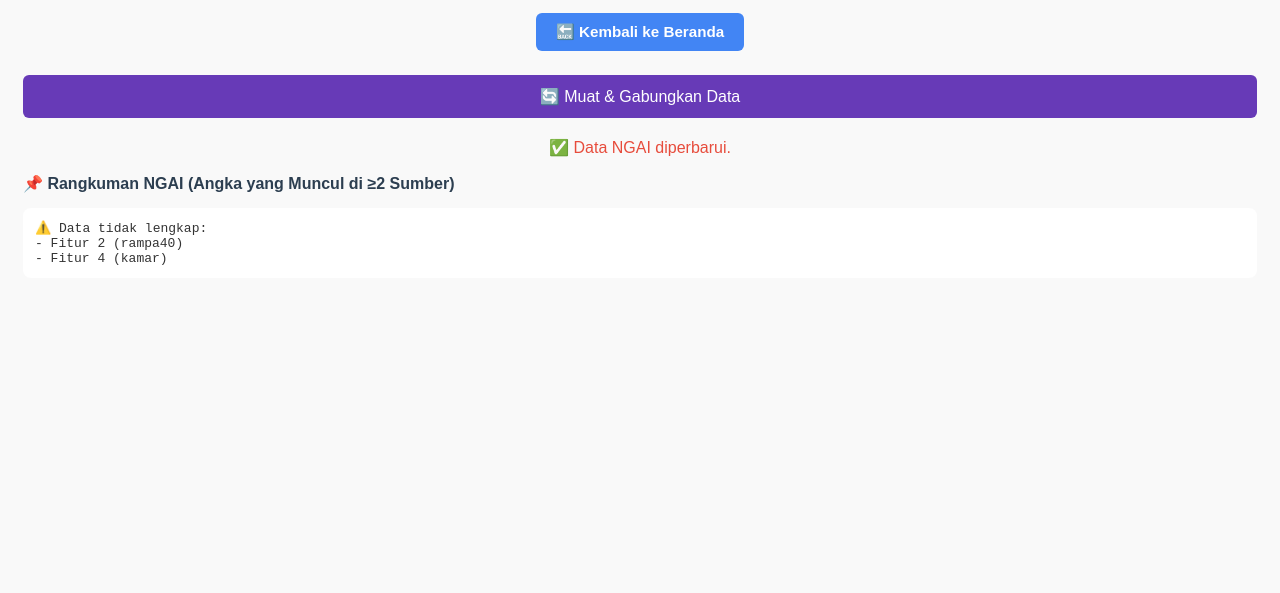
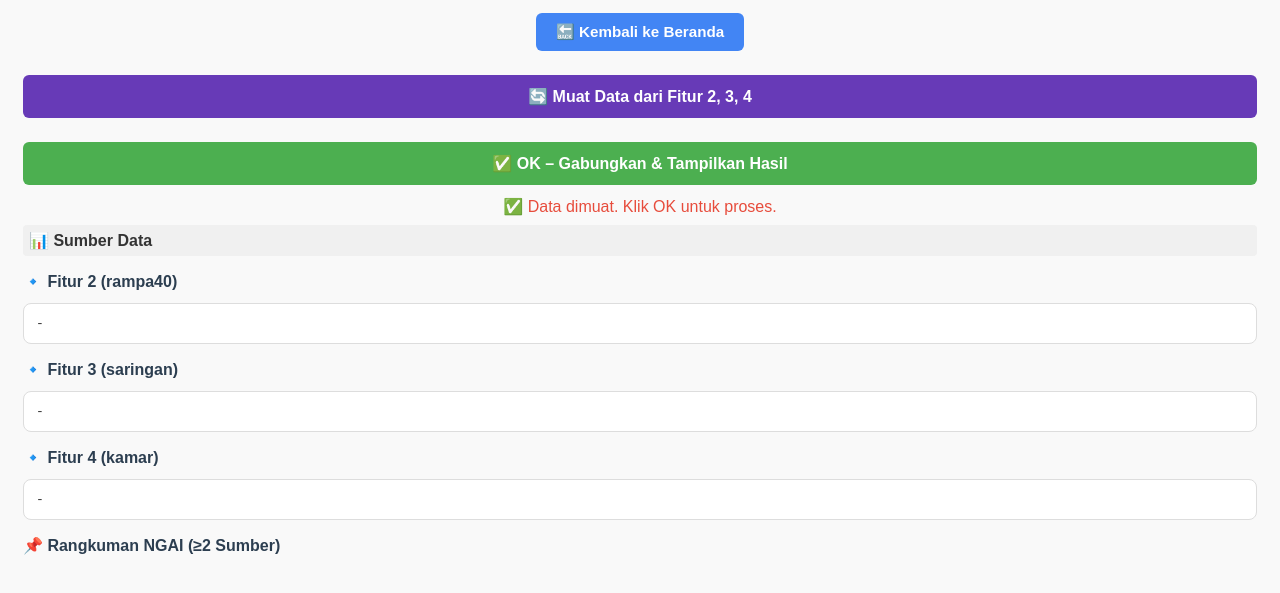
Before and after one commit to andi887/andi887-akko139.github.io, a plain HTML site: page fitur5.html in a window 1280 px wide. Shown: the part 53-646 px from the top of the page. Drawn offline with Linux system fonts and the light colour scheme; no server answers.

Commit message:
Refactor fitur5.html for enhanced UI and functionality
The HTML structure has been updated to include new buttons and styles for better user interaction. The JavaScript functions for data fetching and processing have been refined for improved performance and clarity.

Signed-off-by: andi139 <akkoandi@gmail.com>

```diff
--- a/fitur5.html
+++ b/fitur5.html
@@ -17,7 +17,6 @@
       margin: 0 0 16px;
     }
 
-    /* 🔙 Kembali ke Beranda — inline style, konsisten dengan fitur2 & fitur4 */
     .back-home {
       text-align: center;
       margin: 12px 0;
@@ -39,21 +38,24 @@
     .btn {
       width: 100%;
       padding: 12px;
-      background: #673ab7;
-      color: white;
       border: none;
       border-radius: 6px;
       font-size: 16px;
       cursor: pointer;
       margin: 12px 0;
+      font-weight: bold;
     }
+    #btn-refresh { background: #673ab7; color: white; }
+    #btn-ok { background: #4CAF50; color: white; display: none; }
+
     .result-box {
       background: white;
       padding: 12px;
       border-radius: 8px;
-      margin-top: 15px;
+      margin-top: 12px;
       font-family: monospace;
       white-space: pre-wrap;
+      border: 1px solid #ddd;
     }
     .section {
       margin-top: 16px;
@@ -69,27 +71,59 @@
       min-height: 20px;
       margin: 8px 0;
     }
+    #ngai-result {
+      display: none;
+      background: #e8f5e9;
+      border-color: #4caf50;
+    }
+    .source-title {
+      background: #f0f0f0;
+      padding: 6px;
+      border-radius: 4px;
+      font-weight: bold;
+      margin: 8px 0 4px;
+    }
   </style>
 </head>
 <body>
   <h1>🔮 ngai</h1>
 
-  <!-- 🔙 Kembali ke Beranda -->
   <div class="back-home">
     <a href="index.html">🔙 Kembali ke Beranda</a>
   </div>
 
-  <button class="btn" id="btn-refresh">🔄 Muat & Gabungkan Data</button>
+  <button class="btn" id="btn-refresh">🔄 Muat Data dari Fitur 2, 3, 4</button>
+  <button class="btn" id="btn-ok">✅ OK – Gabungkan & Tampilkan Hasil</button>
   <div class="status" id="status"></div>
 
+  <!-- Tampilan sementara: 3 sumber -->
+  <div id="preview-section" style="display:none;">
+    <div class="source-title">📊 Sumber Data</div>
+
+    <div class="section">
+      <div class="title">🔹 Fitur 2 (rampa40)</div>
+      <div class="result-box" id="preview-r">-</div>
+    </div>
+
+    <div class="section">
+      <div class="title">🔹 Fitur 3 (saringan)</div>
+      <div class="result-box" id="preview-s">-</div>
+    </div>
+
+    <div class="section">
+      <div class="title">🔹 Fitur 4 (kamar)</div>
+      <div class="result-box" id="preview-k">-</div>
+    </div>
+  </div>
+
+  <!-- Hasil akhir -->
   <div class="section">
-    <div class="title">📌 Rangkuman NGAI (Angka yang Muncul di ≥2 Sumber)</div>
-    <div class="result-box" id="ngai-result">Belum ada data. Silakan generate di fitur lain lalu refresh.</div>
+    <div class="title">📌 Rangkuman NGAI (≥2 Sumber)</div>
+    <div class="result-box" id="ngai-result">Klik "OK" setelah data dimuat.</div>
   </div>
 
   <!-- Firebase SDK -->
   <script type="module">
-    // 🔹 Firebase
     import { initializeApp } from "https://www.gstatic.com/firebasejs/10.12.2/firebase-app.js";
     import { getDatabase, ref, onValue } from "https://www.gstatic.com/firebasejs/10.12.2/firebase-database.js";
 
@@ -107,7 +141,6 @@
     const db = getDatabase(app);
     const inputRef = ref(db, 'generator_2d/inputs');
 
-    // 🔹 Konstanta
     const SHIO_TO_2D = {
       1: ["01","13","25","37","49","61","73","85","97"],
       2: ["02","14","26","38","50","62","74","86","98"],
@@ -125,20 +158,18 @@
 
     const ALL_2D = Array.from({length:100}, (_,i) => i.toString().padStart(2,'0'));
 
-    // 🔹 Helper
+    // Simpan data sementara
+    let cachedR = null;
+    let cachedS = null;
+    let cachedK = null;
+
     function showMessage(msg) {
       document.getElementById('status').textContent = msg;
     }
 
     function parseDigitParts(input) {
       if (!input?.trim()) return [];
-      return input
-        .split('/')
-        .map(s => s.trim().replace(/\D/g, ''))
-        .filter(Boolean)
-        .join('')
-        .split('')
-        .filter(d => d >= '0' && d <= '9');
+      return input.split('/').map(s => s.trim().replace(/\D/g, '')).filter(Boolean).join('').split('').filter(d => d >= '0' && d <= '9');
     }
 
     function parseRange(rangeStr) {
@@ -155,191 +186,144 @@
 
     function parseShioParts(input) {
       if (!input?.trim()) return [];
-      return input
-        .split('/')
-        .map(s => parseInt(s.trim().replace(/\D/g, ''), 10))
-        .filter(n => !isNaN(n) && n >= 1 && n <= 12);
+      return input.split('/').map(s => parseInt(s.trim().replace(/\D/g, ''), 10)).filter(n => !isNaN(n) && n >= 1 && n <= 12);
     }
 
-    function getShioNumbers(shio) {
-      return SHIO_TO_2D[shio] || [];
-    }
+    function getShioNumbers(shio) { return SHIO_TO_2D[shio] || []; }
 
-    // 🔹 Ambil Himpunan S dari Firebase (Fitur 3)
     function getHimpunanS(firebaseData) {
       if (!firebaseData) return new Set();
-
-      const A = firebaseData.A || '';
-      const B = firebaseData.B || '';
-      const C = firebaseData.C || '';
-      const D = firebaseData.D || '';
-      const E = firebaseData.E || '';
-
-      const ekorLemahSet = new Set();
-      parseDigitParts(B).forEach(d => {
-        for (let i = 0; i <= 9; i++) ekorLemahSet.add(i + '' + d);
-      });
-
-      const kepalaLemahSet = new Set();
-      parseDigitParts(C).forEach(d => {
-        for (let i = 0; i <= 9; i++) kepalaLemahSet.add(d + '' + i);
-      });
-
+      const A = firebaseData.A || '', B = firebaseData.B || '', C = firebaseData.C || '', D = firebaseData.D || '', E = firebaseData.E || '';
+      const ekorLemahSet = new Set(); parseDigitParts(B).forEach(d => { for (let i = 0; i <= 9; i++) ekorLemahSet.add(i + '' + d); });
+      const kepalaLemahSet = new Set(); parseDigitParts(C).forEach(d => { for (let i = 0; i <= 9; i++) kepalaLemahSet.add(d + '' + i); });
       const jarakLemahSet = new Set(parseRange(D));
-      const shioLemahSet = new Set();
-      parseShioParts(E).forEach(s => getShioNumbers(s).forEach(n => shioLemahSet.add(n)));
-
-      let versions = [];
-      if (A.trim()) {
-        versions = A.split('/').map(v => v.trim().replace(/\D/g, '')).filter(v => v);
-      }
+      const shioLemahSet = new Set(); parseShioParts(E).forEach(s => getShioNumbers(s).forEach(n => shioLemahSet.add(n)));
+      let versions = A.trim() ? A.split('/').map(v => v.trim().replace(/\D/g, '')).filter(v => v) : [];
       const versionSets = versions.map(v => new Set(v.split('')));
-
-      const hitCount = {};
-      for (const num of ALL_2D) {
-        let count = 0;
+      const hitCount = {}; for (const num of ALL_2D) { let count = 0;
         if (ekorLemahSet.has(num)) count++;
         if (kepalaLemahSet.has(num)) count++;
         if (jarakLemahSet.has(num)) count++;
         if (shioLemahSet.has(num)) count++;
-        for (const vs of versionSets) {
-          if (!vs.has(num[0]) && !vs.has(num[1])) count++;
-        }
+        for (const vs of versionSets) if (!vs.has(num[0]) && !vs.has(num[1])) count++;
         hitCount[num] = count;
       }
-
-      // Himpunan S = Angka Bersih (count=0) + Angka Khusus (twin)
       const angkaBersih = ALL_2D.filter(num => hitCount[num] === 0);
       const twin = ALL_2D.filter(num => num[0] === num[1]);
       return new Set([...angkaBersih, ...twin]);
     }
 
-    // 🔹 Ambil Himpunan R dari localStorage (Fitur 2: rampa40)
     function getHimpunanR() {
       const saved = localStorage.getItem('fitur2_data');
       if (!saved) return null;
-
       try {
         const data = JSON.parse(saved);
         if (!data.resultsHTML) return null;
-
         const temp = document.createElement('div');
         temp.innerHTML = data.resultsHTML;
-        // Ambil bagian Rangkuman Final (biasanya bagian terakhir sebelum copy button)
+        let finalSection = null;
         const sections = temp.querySelectorAll('.section');
-        if (sections.length === 0) return null;
-
-        // Cari bagian yang mengandung "Rangkuman Final"
-        let finalSection = null;
         for (let sec of sections) {
           if (sec.querySelector('h2')?.textContent.includes('Rangkuman Final')) {
-            finalSection = sec;
-            break;
+            finalSection = sec; break;
           }
         }
-        if (!finalSection) {
-          // fallback: ambil bagian terakhir
-          finalSection = sections[sections.length - 1];
-        }
-
+        if (!finalSection) finalSection = sections[sections.length - 1];
         const valueDiv = finalSection.querySelector('.value');
         if (valueDiv) {
           let text = valueDiv.textContent.trim();
           if (text.endsWith('#')) text = text.slice(0, -1);
-          const list = text.split('*').filter(x => x.length === 2);
-          return new Set(list);
+          return new Set(text.split('*').filter(x => x.length === 2));
         }
-      } catch (e) {
-        console.error('Gagal ekstrak Himpunan R:', e);
-      }
+      } catch (e) { console.error('Gagal ekstrak R:', e); }
       return null;
     }
 
-    // 🔹 Ambil Himpunan K dari localStorage (Fitur 4: kamar)
     function getHimpunanK() {
       const saved = localStorage.getItem('kamar_data');
       if (!saved) return null;
-
       try {
         const data = JSON.parse(saved);
         if (!data.hasil) return null;
-
         const kamarKuat = [];
         for (let k = 1; k <= 12; k++) {
-          // Jika nilainya "—" atau kosong → kamar kuat
           if (!data.hasil[k] || data.hasil[k] === "—") {
             kamarKuat.push(k);
           }
         }
-
         const himpunanK = new Set();
-        kamarKuat.forEach(k => {
-          const nums = SHIO_TO_2D[k] || [];
-          nums.forEach(n => himpunanK.add(n));
-        });
+        kamarKuat.forEach(k => { (SHIO_TO_2D[k] || []).forEach(n => himpunanK.add(n)); });
         return himpunanK;
-      } catch (e) {
-        console.error('Gagal ekstrak Himpunan K:', e);
-      }
+      } catch (e) { console.error('Gagal ekstrak K:', e); }
       return null;
     }
 
-    // 🔹 Gabungkan & Filter (≥2 sumber)
-    function gabungkanDanFilter(R, S, K) {
-      if (!R || !S || !K) {
-        let msg = "⚠️ Data tidak lengkap:\n";
-        if (!R) msg += "- Fitur 2 (rampa40)\n";
-        if (!S) msg += "- Fitur 3 (saringan)\n";
-        if (!K) msg += "- Fitur 4 (kamar)";
-        return msg;
-      }
-
-      const count = {};
-      for (const num of ALL_2D) count[num] = 0;
-
-      R.forEach(n => count[n]++);
-      S.forEach(n => count[n]++);
-      K.forEach(n => count[n]++);
-
-      const hasil = ALL_2D.filter(num => count[num] >= 2).sort();
-      return hasil.length ? hasil.join('*') + '#' : "❌ Tidak ada angka yang muncul di ≥2 sumber.";
+    function formatSet(s) {
+      return s && s.size > 0 ? Array.from(s).sort().join('*') + '#' : '-';
     }
 
-    // 🔹 Refresh utama
+    // 🔹 Refresh: muat & tampilkan preview
     async function refreshData() {
       showMessage("Mengambil data...");
 
-      // Ambil data Firebase (Fitur 3)
       let firebaseData = null;
       try {
         const snapshot = await new Promise((resolve, reject) => {
           const timeout = setTimeout(() => reject(new Error("Timeout")), 5000);
-          onValue(inputRef, (snap) => {
-            clearTimeout(timeout);
-            resolve(snap);
-          }, (err) => {
-            clearTimeout(timeout);
-            reject(err);
-          });
+          onValue(inputRef, (snap) => { clearTimeout(timeout); resolve(snap); }, (err) => { clearTimeout(timeout); reject(err); });
         });
         firebaseData = snapshot.val();
-      } catch (err) {
-        console.warn("Gagal ambil Firebase:", err);
-      }
+      } catch (err) { console.warn("Firebase error:", err); }
 
       const R = getHimpunanR();
       const S = getHimpunanS(firebaseData);
       const K = getHimpunanK();
 
-      const hasil = gabungkanDanFilter(R, S, K);
-      document.getElementById('ngai-result').textContent = hasil;
-      showMessage("✅ Data NGAI diperbarui.");
+      cachedR = R;
+      cachedS = S;
+      cachedK = K;
+
+      // Tampilkan preview
+      document.getElementById('preview-r').textContent = formatSet(R);
+      document.getElementById('preview-s').textContent = formatSet(S);
+      document.getElementById('preview-k').textContent = formatSet(K);
+
+      document.getElementById('preview-section').style.display = 'block';
+      document.getElementById('btn-ok').style.display = 'block';
+
+      // Sembunyikan hasil akhir
+      document.getElementById('ngai-result').style.display = 'none';
+      document.getElementById('ngai-result').textContent = 'Klik "OK" untuk gabungkan.';
+
+      showMessage("✅ Data dimuat. Klik OK untuk proses.");
     }
 
-    // 🔹 Event
+    // 🔹 OK: gabungkan & tampilkan hasil akhir
+    function processOk() {
+      if (!cachedR || !cachedS || !cachedK) {
+        document.getElementById('ngai-result').textContent = "❌ Data tidak lengkap. Silakan refresh.";
+        document.getElementById('ngai-result').style.display = 'block';
+        return;
+      }
+
+      const count = {};
+      for (const num of ALL_2D) count[num] = 0;
+      cachedR.forEach(n => count[n]++);
+      cachedS.forEach(n => count[n]++);
+      cachedK.forEach(n => count[n]++);
+
+      const hasil = ALL_2D.filter(num => count[num] >= 2).sort();
+      const text = hasil.length ? hasil.join('*') + '#' : "❌ Tidak ada angka di ≥2 sumber.";
+
+      document.getElementById('ngai-result').textContent = text;
+      document.getElementById('ngai-result').style.display = 'block';
+      showMessage("✅ Hasil NGAI siap.");
+    }
+
     document.getElementById('btn-refresh').addEventListener('click', refreshData);
+    document.getElementById('btn-ok').addEventListener('click', processOk);
 
-    // 🔹 Muat otomatis
+    // Muat otomatis saat halaman dibuka
     refreshData();
   </script>
 </body>
```
